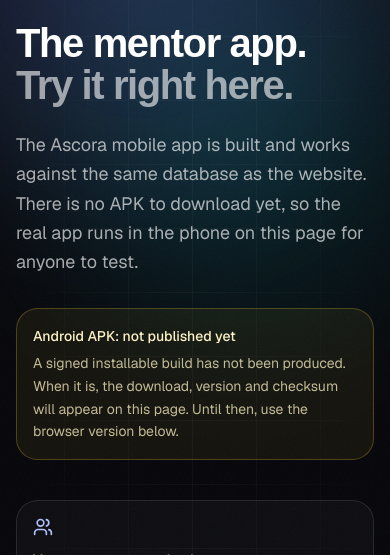
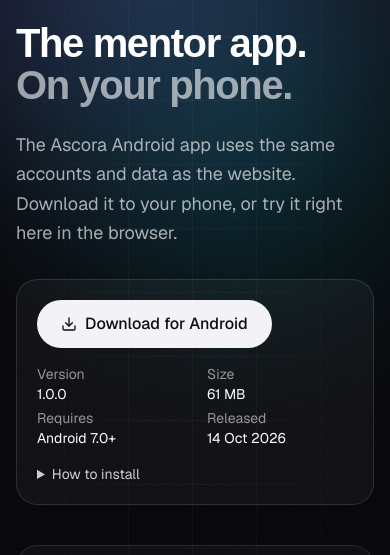
Before and after one commit to taqi-ai/Hackxelerate, a Next.js app in the folder apps/web/: page /mobile in a window 390 px wide. Shown: the part 156-711 px from the top of the page. Built offline with nearby package versions, Linux system fonts and the light colour scheme; no server answers; a web font is replaced by a local one.

Commit message:
feat(mobile): one-click Android APK download (signed release 1.0.0) with version, size, checksum and install steps
Co-Authored-By: Claude Opus 5.5 <noreply@anthropic.com>

```diff
--- a/apps/web/src/app/(site)/mobile/page.tsx
+++ b/apps/web/src/app/(site)/mobile/page.tsx
@@ -1,13 +1,22 @@
 import type { Metadata } from "next";
 import Link from "next/link";
-import { CalendarCheck, Mic, ShieldCheck, Users } from "lucide-react";
+import { CalendarCheck, Download, Mic, ShieldCheck, Users } from "lucide-react";
 import { MobileSimFrame } from "@/components/landing/mobile-sim-frame";
 import { Aurora, Eyebrow, GhostCta } from "@/components/landing/site-kit";
 import { Reveal } from "@/components/motion";
 
+const APK = {
+  url: "https://ascoradownloadseb0c.blob.core.windows.net/app/ascora-1.0.0.apk",
+  file: "Ascora-1.0.0.apk",
+  version: "1.0.0",
+  size: "61 MB",
+  date: "14 Oct 2026",
+  sha256: "de74a1f9985120774bea60f46e2165953e41897cf3b5866faa2938765112892e",
+};
+
 export const metadata: Metadata = {
   title: "Mobile app",
-  description: "Try the Ascora Android app in your browser. The APK is not published yet, so the same app runs here for anyone to test.",
+  description: "Download the Ascora Android app, or try it in your browser.",
 };
 
 const THINGS = [
@@ -29,21 +38,41 @@ export default function MobilePage() {
             </Reveal>
             <Reveal delay={0.08}>
               <h1 className="mt-6 font-display text-[2.5rem] font-semibold leading-[1.04] tracking-[-0.035em] text-balance sm:text-6xl">
-                The mentor app. <span className="text-white/60">Try it right here.</span>
+                The mentor app. <span className="text-white/60">On your phone.</span>
               </h1>
             </Reveal>
             <Reveal delay={0.16}>
               <p className="mt-6 max-w-xl text-lg leading-relaxed text-white/65">
-                The Ascora mobile app is built and works against the same database as the website. There is no APK to download yet, so the real app runs in the phone on this page for anyone to test.
+                The Ascora Android app uses the same accounts and data as the website. Download it to your phone, or try it right here in the browser.
               </p>
             </Reveal>
 
             <Reveal delay={0.22}>
-              <div role="status" className="mt-8 max-w-xl rounded-2xl border border-amber-300/25 bg-amber-300/[0.06] p-4 text-sm leading-relaxed text-amber-100/90">
-                <p className="font-medium text-amber-100">Android APK: not published yet</p>
-                <p className="mt-1 text-amber-100/75">
-                  A signed installable build has not been produced. When it is, the download, version and checksum will appear on this page. Until then, use the browser version below.
-                </p>
+              <div className="mt-8 max-w-xl rounded-2xl border border-white/12 bg-white/[0.04] p-5">
+                <a
+                  href={APK.url}
+                  download={APK.file}
+                  className="press inline-flex h-12 items-center gap-2 rounded-full bg-[#f4f4f7] px-6 font-medium text-[#0a0a10] hover:bg-white focus-visible:outline-none focus-visible:ring-2 focus-visible:ring-ring"
+                >
+                  <Download className="size-4" aria-hidden />
+                  Download for Android
+                </a>
+                <dl className="mt-4 grid grid-cols-2 gap-x-6 gap-y-1 text-sm sm:grid-cols-4">
+                  <div><dt className="text-white/55">Version</dt><dd>{APK.version}</dd></div>
+                  <div><dt className="text-white/55">Size</dt><dd>{APK.size}</dd></div>
+                  <div><dt className="text-white/55">Requires</dt><dd>Android 7.0+</dd></div>
+                  <div><dt className="text-white/55">Released</dt><dd>{APK.date}</dd></div>
+                </dl>
+                <details className="mt-4 text-sm text-white/65">
+                  <summary className="cursor-pointer text-white/80">How to install</summary>
+                  <ol className="mt-2 list-decimal space-y-1 pl-5">
+                    <li>Tap Download for Android, then open the file from your notifications or Downloads.</li>
+                    <li>If Android asks, allow your browser to install apps (Settings, Install unknown apps). This is needed for any app installed outside the Play Store.</li>
+                    <li>Tap Install, then Open. If Play Protect shows a scan prompt, choose Scan app or Install anyway: Ascora is new and not yet on the Play Store.</li>
+                  </ol>
+                  <p className="mt-2 break-all text-xs text-white/50">SHA-256: {APK.sha256}</p>
+                  <p className="mt-1 text-xs text-white/50">On an iPhone, use the browser version on this page.</p>
+                </details>
               </div>
             </Reveal>
 
--- a/apps/web/src/components/landing/hero-landing.tsx
+++ b/apps/web/src/components/landing/hero-landing.tsx
@@ -66,7 +66,7 @@ export function HeroLanding({ signedIn }: { signedIn: boolean }) {
                 className="inline-flex h-12 items-center gap-2 rounded-full border border-white/15 px-5 text-[15px] font-medium text-white/90 transition-[transform,border-color,background-color] duration-200 hover:border-white/35 hover:bg-white/[0.04] active:scale-[0.98] focus-visible:outline-none focus-visible:ring-2 focus-visible:ring-[oklch(0.75_0.12_272)] focus-visible:ring-offset-2 focus-visible:ring-offset-[#07070b]"
               >
                 <Smartphone className="size-4" aria-hidden />
-                Try the mobile app
+                Get the Android app
               </Link>
             </div>
           </div>
```
Also changed, not shown: 1 other file (tests, documents, lock files or other folders).
